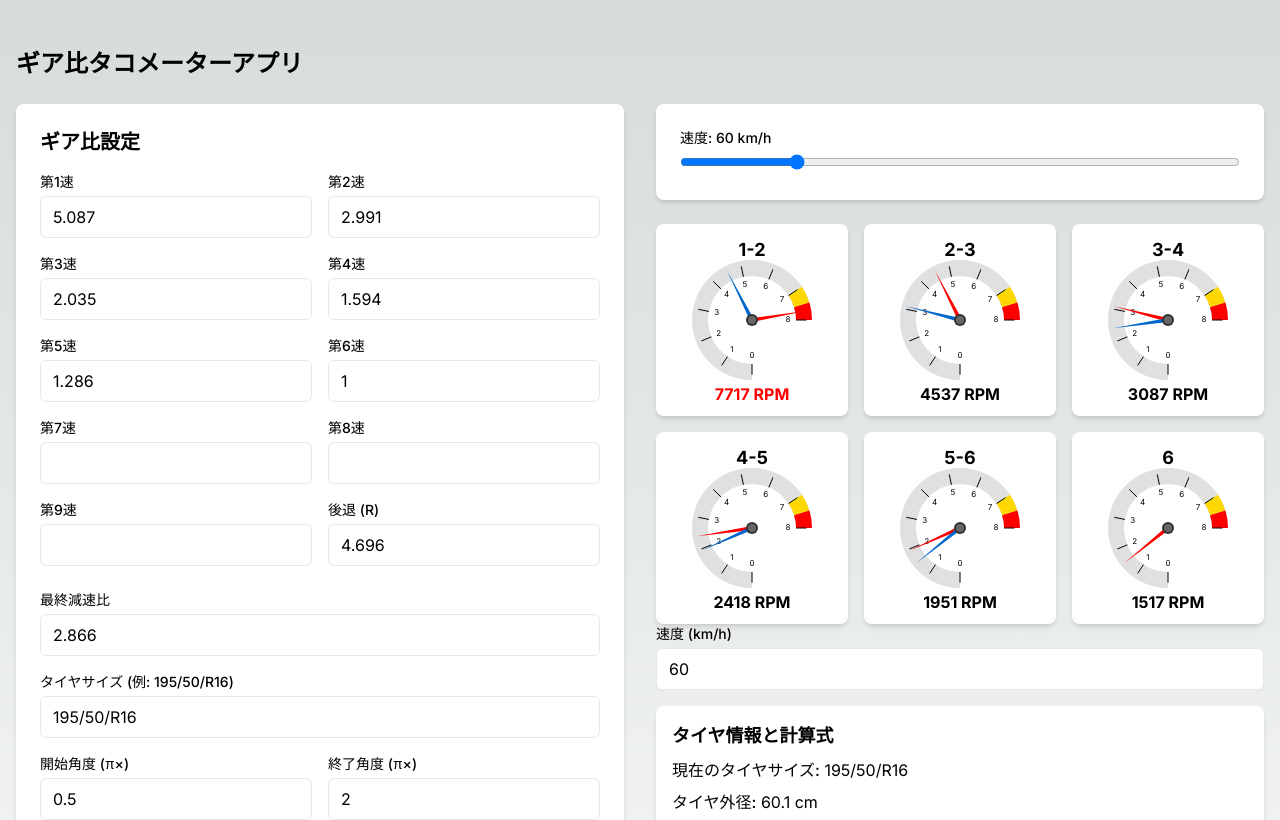
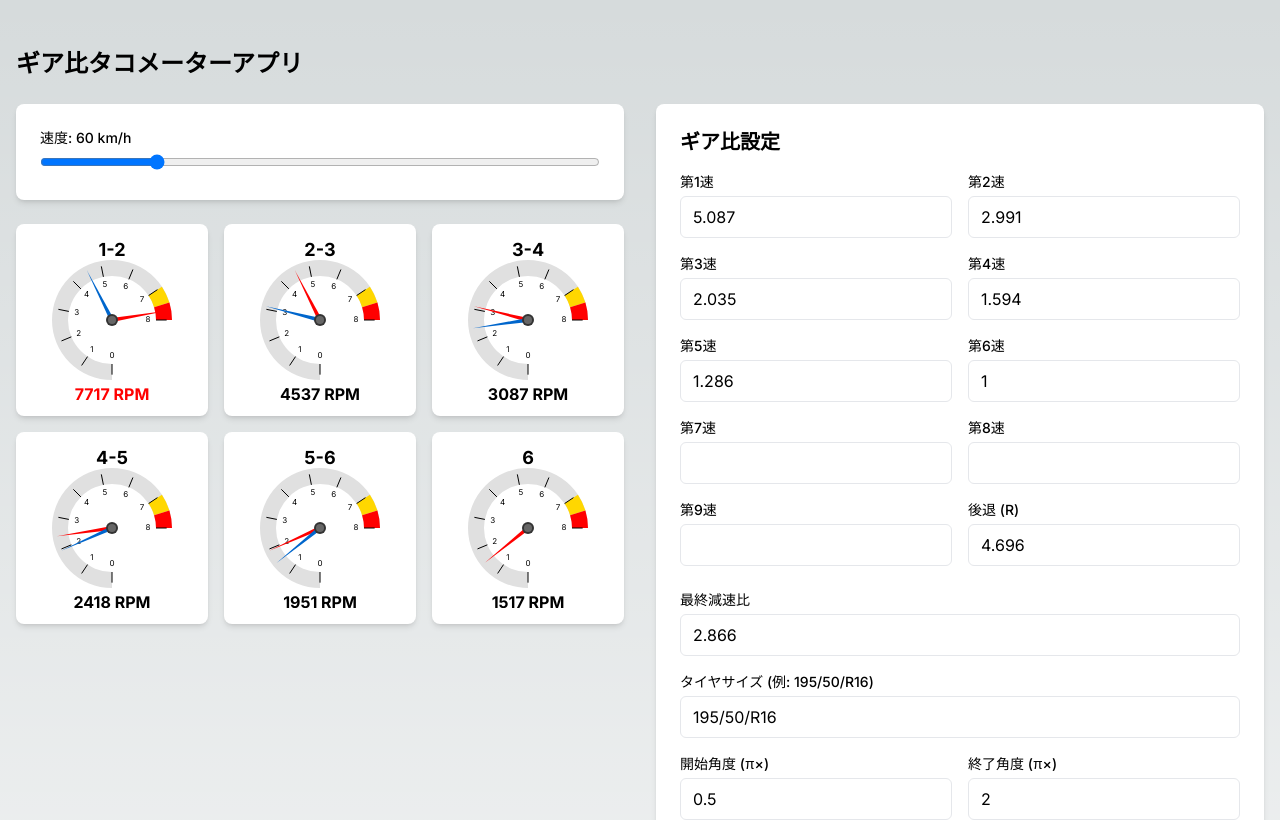
Before and after one commit to haruwo/taco-web, a Next.js app: page / in a window 1280 px wide. Shown: the top 820 px of the page. Built offline with nearby package versions, Linux system fonts and the light colour scheme.

Commit message:
Fix layout

```diff
--- a/src/components/GearRatioForm.tsx
+++ b/src/components/GearRatioForm.tsx
@@ -206,7 +206,53 @@ const GearRatioForm: React.FC<GearRatioFormProps> = () => {
             <h1 className="text-2xl font-bold mb-6">ギア比タコメーターアプリ</h1>
 
             <div className="grid grid-cols-1 md:grid-cols-2 gap-8">
-                {/* 左側: 入力フォーム */}
+                {/* タコメーター表示 */}
+                <div>
+                    <div className="mb-6">
+                        <div className="bg-white p-6 rounded-lg shadow-md">
+                            <label className="block text-sm font-medium mb-1">速度: {speed} km/h</label>
+                            <input
+                                type="range"
+                                min="0"
+                                max="300"
+                                value={speed}
+                                onChange={handleSpeedChange}
+                                className="w-full"
+                            />
+                        </div>
+                    </div>
+                    <div ref={tachometerGridRef} className={`grid ${getGridColumnsClass()} gap-4`}>
+                        {rpms.map((rpm, index) => {
+                            // 後退ギアは除外（rpmsの最後の要素）
+                            if (index === rpms.length - 1) return null;
+
+                            let nextGearRpm: number | undefined = rpms[index + 1];
+                            if (nextGearRpm > rpm) {
+                                nextGearRpm = undefined;
+                            }
+
+                            return (
+                                <div key={index} className="bg-white p-4 rounded-lg shadow-md tachometer-item">
+                                    <Tachometer
+                                        rpm={rpm}
+                                        maxRpm={maxRpm}
+                                        yellowZone={yellowZone}
+                                        redZone={redZone}
+                                        speed={speed}
+                                        gearNumber={index + 1}
+                                        nextGearRpm={nextGearRpm}
+                                        width={tachometerSize.width}
+                                        height={tachometerSize.height}
+                                        startAngle={startAngle}
+                                        endAngle={endAngle}
+                                    />
+                                </div>
+                            );
+                        })}
+                    </div>
+                </div>
+
+                {/* 入力フォーム */}
                 <div className="bg-white p-6 rounded-lg shadow-md">
                     <h2 className="text-xl font-semibold mb-4">ギア比設定</h2>
 
@@ -399,64 +445,6 @@ const GearRatioForm: React.FC<GearRatioFormProps> = () => {
                         </div>
                     </div>
 
-                </div>
-
-                {/* 右側: タコメーター表示 */}
-                <div>
-                    <div className="mb-6">
-                        <div className="bg-white p-6 rounded-lg shadow-md">
-                            <label className="block text-sm font-medium mb-1">速度: {speed} km/h</label>
-                            <input
-                                type="range"
-                                min="0"
-                                max="300"
-                                value={speed}
-                                onChange={handleSpeedChange}
-                                className="w-full"
-                            />
-                        </div>
-                    </div>
-                    <div ref={tachometerGridRef} className={`grid ${getGridColumnsClass()} gap-4`}>
-                        {rpms.map((rpm, index) => {
-                            // 後退ギアは除外（rpmsの最後の要素）
-                            if (index === rpms.length - 1) return null;
-
-                            let nextGearRpm: number | undefined = rpms[index + 1];
-                            if (nextGearRpm > rpm) {
-                                nextGearRpm = undefined;
-                            }
-
-                            return (
-                                <div key={index} className="bg-white p-4 rounded-lg shadow-md tachometer-item">
-                                    <Tachometer
-                                        rpm={rpm}
-                                        maxRpm={maxRpm}
-                                        yellowZone={yellowZone}
-                                        redZone={redZone}
-                                        speed={speed}
-                                        gearNumber={index + 1}
-                                        nextGearRpm={nextGearRpm}
-                                        width={tachometerSize.width}
-                                        height={tachometerSize.height}
-                                        startAngle={startAngle}
-                                        endAngle={endAngle}
-                                    />
-                                </div>
-                            );
-                        })}
-                    </div>
-
-                    <div className="mb-4">
-                        <label className="block text-sm font-medium mb-1">速度 (km/h)</label>
-                        <input
-                            type="number"
-                            value={speed}
-                            onChange={handleSpeedChange}
-                            className="w-full px-3 py-2 border rounded-md"
-                        />
-                    </div>
-
-                    <div className="bg-white p-4 rounded-lg shadow-md mb-4">
                     <h3 className="text-lg font-semibold mb-2">タイヤ情報と計算式</h3>
                     <div className="mb-2">
                         <span className="font-medium">現在のタイヤサイズ:</span> {tireSize}
@@ -501,7 +489,6 @@ const GearRatioForm: React.FC<GearRatioFormProps> = () => {
                     <div className="text-sm text-gray-600 mt-2">
                         <span className="font-medium">現在の設定:</span> 最終減速比 = {finalDriveRatio}
                     </div>
-                    </div>
 
                 </div>
             </div>
```
Lines whose indentation alone changed are shown as unchanged.
